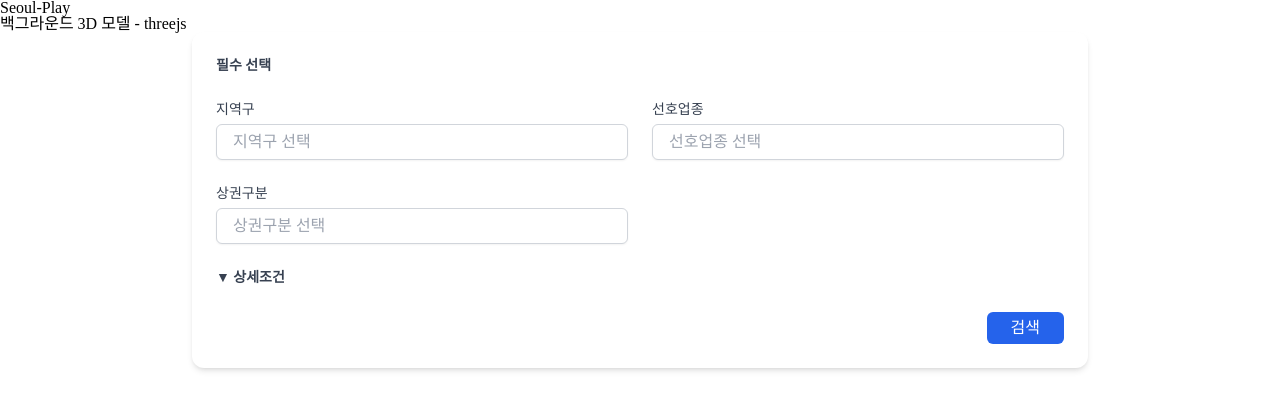
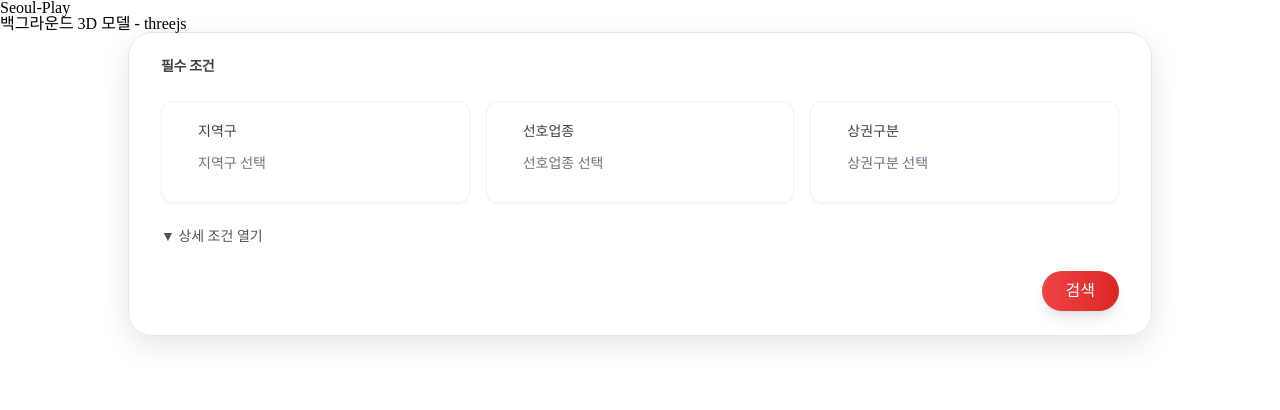
Before and after one commit to 0Huns/Seoul_Play_Data_Front, a Next.js app: page / in a window 1280 px wide. Shown: the top 410 px of the page. Built offline with nearby package versions, Linux system fonts and the light colour scheme.

Commit message:
Fix: SearchBar UI

```diff
--- a/src/app/globals.css
+++ b/src/app/globals.css
@@ -102,7 +102,6 @@ audio,
 video {
   margin: 0;
   padding: 0;
-  border: 0;
   font-size: 100%;
   font: inherit;
   vertical-align: baseline;
--- a/src/component/SearchBar.tsx
+++ b/src/component/SearchBar.tsx
@@ -61,51 +61,70 @@ export default function SearchBar() {
     { id: '타겟 성별', name: 'gender', data: genderOptions, required: false },
   ];
 
-  const containerClass = 'grid grid-cols-1 md:grid-cols-2 gap-6';
-
   return (
     <form
       onSubmit={handleSubmit}
       autoComplete="off"
-      className="w-full max-w-4xl mx-auto p-6 bg-white rounded-xl shadow-md space-y-6"
+      className="w-full max-w-5xl mx-auto px-8 py-6 bg-white/60 rounded-3xl shadow-[0_10px_30px_rgba(0,0,0,0.1)] border border-gray-200 flex flex-col gap-6"
     >
-      <span className="block text-sm font-bold text-gray-700 mb-1">필수 선택</span>
-      <div className={containerClass}>
+      {/* 제목 */}
+      <div className="flex items-center justify-between">
+        <h2 className="text-sm font-bold text-neutral-700 tracking-tight">필수 조건</h2>
+      </div>
+
+      {/* 필수 필드 그룹 */}
+      <div className="grid grid-cols-1 md:grid-cols-3 gap-4">
         {requiredFields.map((field) => (
+          <div
+            key={field.name}
+            className="bg-white rounded-xl hover:bg-gray-200 transition-colors shadow-sm px-4 py-3 border border-gray-100"
+          >
             <SelectList
-            key={field.name}
               id={field.id}
               name={field.name}
               data={field.data}
               required={field.required}
               onValueChange={field.name === 'gu' ? handleValueChange : undefined}
             />
+          </div>
         ))}
       </div>
+
+      {/* 상세 조건 toggle */}
+      <div className="flex justify-between items-center">
+        <button
+          type="button"
+          onClick={() => setDetail(!detail)}
+          className="text-sm text-neutral-600 font-medium hover:text-neutral-800 transition-colors flex items-center gap-1"
+        >
+          {detail ? '▲ 상세 조건 숨기기' : '▼ 상세 조건 열기'}
+        </button>
+      </div>
+
+      {/* 상세 필드 그룹 */}
+      {detail && (
+        <div className="grid grid-cols-1 md:grid-cols-3 gap-4">
+          {optionalFields.map((field) => (
             <div
-        className="block w-1/3 text-sm font-bold text-gray-700 mb-1 cursor-pointer"
-        onClick={() => setDetail(!detail)}
+              key={field.name}
+              className="bg-white rounded-xl hover:bg-gray-200 transition-colors shadow-sm px-4 py-3 border border-gray-100"
             >
-        {detail ? <span>▲ </span> : <span>▼ </span>}
-        상세조건
-      </div>
-      {detail && (
-        <div className={containerClass}>
-          {optionalFields.map((field) => (
               <SelectList
-              key={field.name}
                 id={field.id}
                 name={field.name}
                 data={field.data}
                 required={field.required}
               />
+            </div>
           ))}
         </div>
       )}
+
+      {/* 검색 버튼 */}
       <div className="flex justify-end">
         <button
           type="submit"
-          className="px-6 py-2 bg-blue-600 text-white rounded-md hover:bg-blue-700 transition-colors"
+          className="px-6 py-3 bg-gradient-to-r from-red-500 to-red-600 text-white rounded-full shadow-lg hover:shadow-xl transition-all duration-200 hover:brightness-110"
         >
           검색
         </button>
--- a/src/component/SelectList.tsx
+++ b/src/component/SelectList.tsx
@@ -46,10 +46,11 @@ export default function SelectList({ id, name, data, required, onValueChange }:
   });
 
   return (
-    <div ref={menuRef} className="relative w-full">
+    <div ref={menuRef} className="relative w-full py-2 px-5">
       <label htmlFor={id} className="block text-sm font-medium text-gray-700 mb-1">
         {id}
       </label>
+      <div className="flex items-center justify-between">
         <input
           id={id}
           name={name}
@@ -57,19 +58,37 @@ export default function SelectList({ id, name, data, required, onValueChange }:
           value={typing}
           required={required}
           placeholder={`${id} 선택`}
-        className="w-full px-4 py-2 border border-gray-300 rounded-md shadow-sm focus:outline-none focus:ring-2 focus:ring-blue-500 focus:border-blue-500"
+          className="w-full py-2 bg-transparent border-none focus:outline-none focus:ring-0 placeholder-gray-500 text-sm cursor-pointer"
           onFocus={() => setIsOpen(true)}
           onChange={(e) => {
             setIsOpen(true);
             setTyping(e.target.value);
           }}
         />
+        {typing && (
+          <span className="hover:cursor-pointer" onClick={() => setTyping('')}>
+            x
+          </span>
+        )}{' '}
+      </div>
+
       {isOpen && (
-        <ul className="absolute z-10 mt-1 w-full max-h-60 overflow-y-auto bg-white border border-gray-300 rounded-md shadow-lg">
+        <ul className="absolute left-0 z-20 mt-1 w-full max-h-60 overflow-y-auto bg-white border border-gray-200 rounded-xl shadow-md">
           {filterList.length > 0 ? (
             filterList.map((e) => (
               <li
                 key={e.value}
+                tabIndex={0}
+                role={e.label}
+                onKeyDown={(event) => {
+                  if (event.key === 'Enter') {
+                    setTyping(e.label);
+                    setIsOpen(false);
+                    if (onValueChange) {
+                      onValueChange(e.label);
+                    }
+                  }
+                }}
                 onClick={() => {
                   setTyping(e.label);
                   setIsOpen(false);
@@ -77,13 +96,13 @@ export default function SelectList({ id, name, data, required, onValueChange }:
                     onValueChange(e.label);
                   }
                 }}
-                className="px-4 py-2 cursor-pointer hover:bg-blue-100 transition-colors"
+                className="px-4 py-2 text-sm cursor-pointer focus:font-bold focus:outline-none focus:bg-blue-50 hover:bg-blue-50 transition-colors"
               >
                 {e.label}
               </li>
             ))
           ) : (
-            <li className="px-4 py-2 text-gray-500">결과 없음</li>
+            <li className="px-4 py-2 text-sm text-gray-400">검색 결과 없음</li>
           )}
         </ul>
       )}
```
Lines whose indentation alone changed are shown as unchanged.
